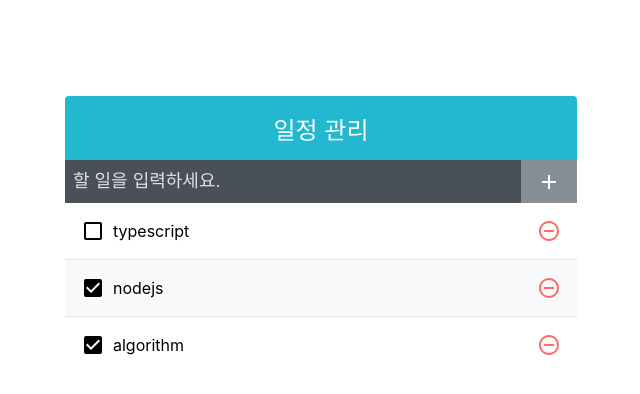
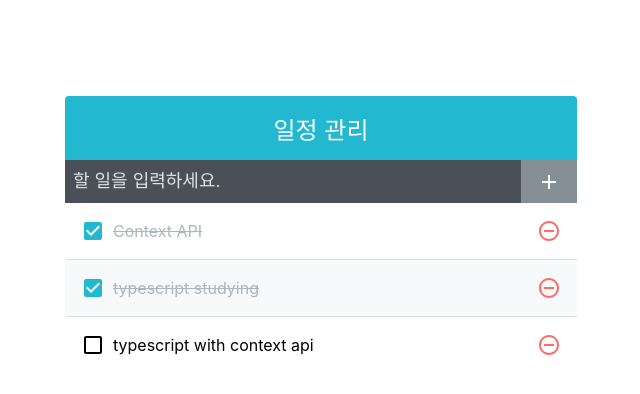
Before and after one commit to seilylook/react-typescript-todo-app, a React app: page / in a window 1280 px wide. Shown: the top 394 px of the page, without its empty margins (319-959 px from the left). Built offline with nearby package versions, Linux system fonts and the light colour scheme.

Commit message:
TodoInsert 에서 context의 dispatch 이용해서 새로운 글 작성 구현

```diff
--- a/src/App.tsx
+++ b/src/App.tsx
@@ -2,12 +2,15 @@ import React from 'react';
 import TodoTemplate from './components/TodoTemplate';
 import TodoInsert from './components/TodoInsert';
 import TodoList from './components/TodoList';
+import { TodosContextProvider } from './contexts/TodosContext';
 
 const App = () => {
   return (
     <TodoTemplate>
-      <TodoInsert />
-      <TodoList />
+      <TodosContextProvider>
+        <TodoInsert />
+        <TodoList />
+      </TodosContextProvider>
     </TodoTemplate>
   );
 };
--- a/src/components/TodoInsert.tsx
+++ b/src/components/TodoInsert.tsx
@@ -1,12 +1,18 @@
 import React, { useState } from 'react';
 import { MdAdd } from 'react-icons/md';
 import './TodoInsert.scss';
+import { useTodosDispatch } from '../contexts/TodosContext';
 
 function TodoInsert() {
   const [value, setValue] = useState('');
+  const dispatch = useTodosDispatch();
 
   const onSubmit = (e: React.FormEvent) => {
     e.preventDefault();
+    dispatch({
+      type: 'CREATE',
+      text: value,
+    });
     setValue('');
   };
 
--- a/src/components/TodoList.tsx
+++ b/src/components/TodoList.tsx
@@ -1,33 +1,18 @@
 import React from 'react';
 import TodoListItem from './TodoListItem';
 import './TodoList.scss';
+import { useTodosState } from '../contexts/TodosContext';
 
 export type TodoItemProps = {
   todo: {
     id: number;
     text: string;
-    done: boolean;
+    checked: boolean;
   };
 };
 
 const TodoList = () => {
-  const todos = [
-    {
-      id: 1,
-      text: 'typescript',
-      done: false,
-    },
-    {
-      id: 2,
-      text: 'nodejs',
-      done: true,
-    },
-    {
-      id: 3,
-      text: 'algorithm',
-      done: true,
-    },
-  ];
+  const todos = useTodosState();
 
   return (
     <div className="TodoList">
--- a/src/components/TodoListItem.tsx
+++ b/src/components/TodoListItem.tsx
@@ -11,17 +11,17 @@ export type TodoItemProps = {
   todo: {
     id: number;
     text: string;
-    done: boolean;
+    checked: boolean;
   };
 };
 
 const TodoListItem = ({ todo }: TodoItemProps) => {
-  const { text, done } = todo;
+  const { text, checked } = todo;
 
   return (
     <div className="TodoListItem">
-      <div className={cn('checkbox', { done })}>
-        {done ? <MdCheckBox /> : <MdCheckBoxOutlineBlank />}
+      <div className={cn('checkbox', { checked })}>
+        {checked ? <MdCheckBox /> : <MdCheckBoxOutlineBlank />}
         <div className="text">{text}</div>
       </div>
       <div className="remove">
--- a/src/contexts/TodosContext.tsx
+++ b/src/contexts/TodosContext.tsx
@@ -23,13 +23,14 @@ const TodosDispatchContext = createContext<TodosDispatch | undefined>(
 
 function todosReducer(state: TodosState, action: Action): TodosState {
   switch (action.type) {
-    case 'CREATE':
+    case 'CREATE': {
       const nextId = Math.max(...state.map((todo) => todo.id)) + 1;
       return state.concat({
         id: nextId,
         text: action.text,
         checked: false,
       });
+    }
 
     case 'TOGGLE':
       return state.map((todo) =>
```
